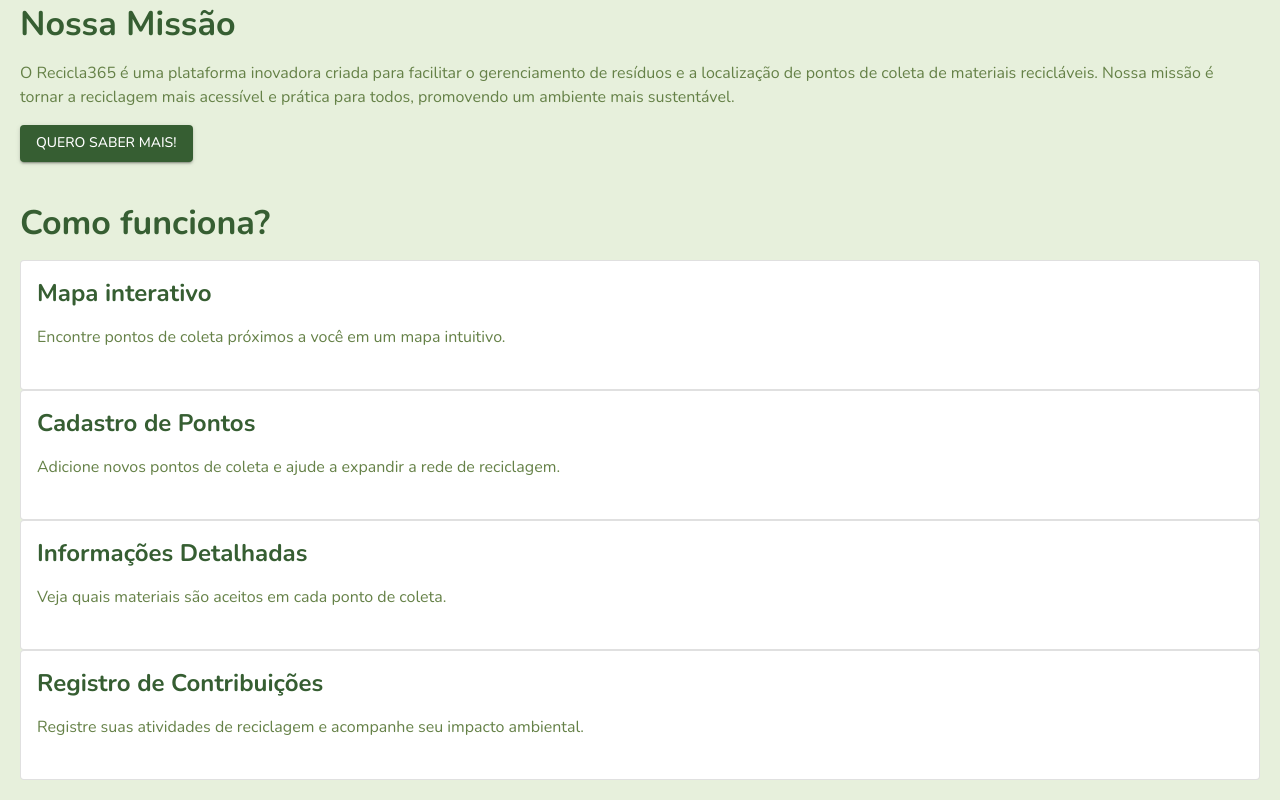
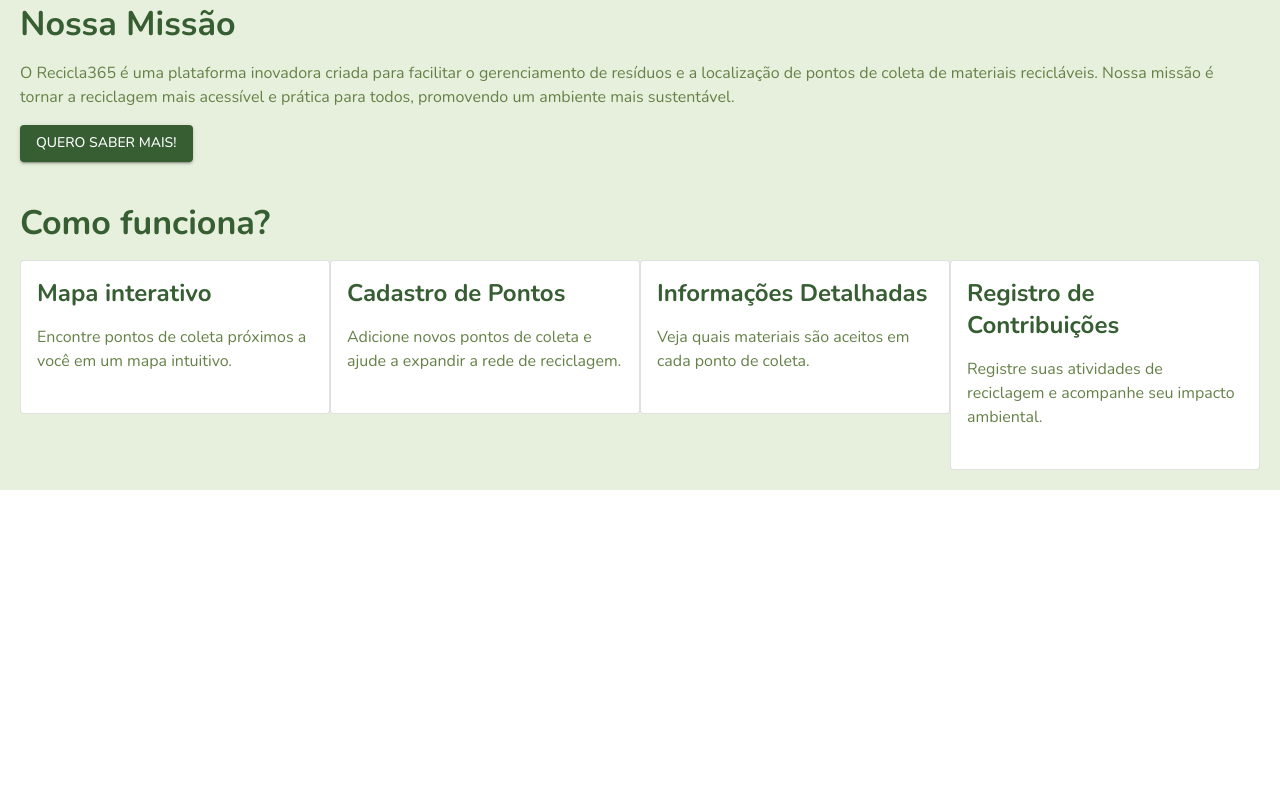
Before and after one commit to vhasckel/ecofriend, a React (Vite) app: page / in a window 1280 px wide. Shown: the part 1116-1916 px from the top of the page. After the commit the page ends 1606 px from the top, so only its background shows below. Built offline with nearby package versions, Linux system fonts and the light colour scheme.

Commit message:
feat: created a card slider

```diff
--- a/package.json
+++ b/package.json
@@ -18,6 +18,8 @@
     "react": "^18.2.0",
     "react-dom": "^18.2.0",
     "react-router-dom": "^6.23.1",
+    "react-slick": "^0.30.2",
+    "slick-carousel": "^1.8.1",
     "styled-components": "^6.1.11"
   },
   "devDependencies": {
--- a/src/pages/LandingPage/index.jsx
+++ b/src/pages/LandingPage/index.jsx
@@ -1,8 +1,12 @@
 import { Box, styled } from "@mui/material";
+import Slider from "react-slick";
+import "slick-carousel/slick/slick.css";
+import "slick-carousel/slick/slick-theme.css";
 
+import LeafImage from "../../assets/leaf.png";
 import { cardContents } from "../../utils/cardContents";
+import { sliderSettings } from "../../utils/sliderSetings";
 import Hero from "../../components/Hero/Hero";
-import LeafImage from "../../assets/leaf.png";
 import Title from "../../components/Title/Title";
 import Paragraph from "../../components/Paragraph/Paragraph";
 import CustomButton from "../../components/CustomButton/CustomButton";
@@ -21,7 +25,6 @@
 
       <BoxStyled>
         <img src={LeafImage} alt="" style={{ width: "100%" }} />
-
         <Title text={"Nossa Missão"} />
 
         <Paragraph
@@ -35,7 +38,7 @@
       <BoxStyled>
         <Title text={"Como funciona?"} />
 
-        <Box>
+        <Slider {...sliderSettings}>
           {cardContents.map((content, index) => (
             <CustomCard
               key={index}
@@ -43,7 +46,7 @@
               paragraph={content.paragraph}
             />
           ))}
-        </Box>
+        </Slider>
       </BoxStyled>
     </Box>
   );
--- /dev/null
+++ b/src/utils/sliderSetings.jsx
@@ -0,0 +1,34 @@
+export const sliderSettings = {
+  dots: true,
+  infinite: false,
+  speed: 500,
+  slidesToShow: 4,
+  slidesToScroll: 4,
+  initialSlide: 0,
+  responsive: [
+    {
+      breakpoint: 1024,
+      settings: {
+        slidesToShow: 3,
+        slidesToScroll: 3,
+        infinite: true,
+        dots: true,
+      },
+    },
+    {
+      breakpoint: 600,
+      settings: {
+        slidesToShow: 2,
+        slidesToScroll: 2,
+        initialSlide: 2,
+      },
+    },
+    {
+      breakpoint: 480,
+      settings: {
+        slidesToShow: 1,
+        slidesToScroll: 1,
+      },
+    },
+  ],
+};
```
Also changed, not shown: 1 other file (tests, documents, lock files or other folders).
